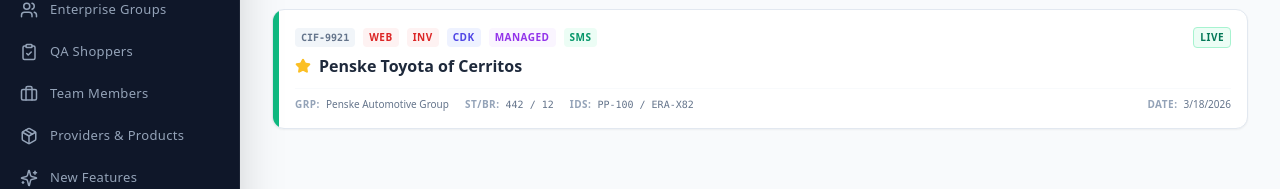
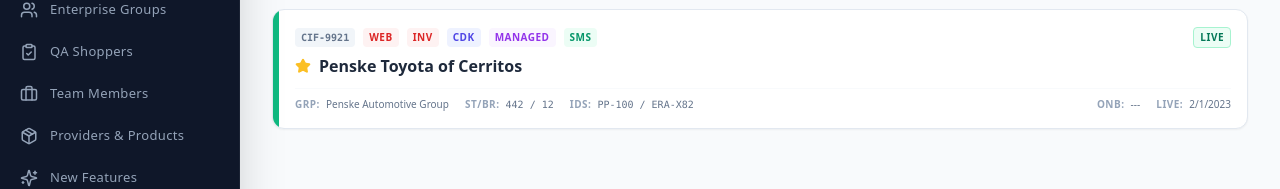
Before and after one commit to wallacejs2/DUBS, a React (Vite) app: page / in a window 1280 px wide. Both pictures are taken after a click on the button "Dealerships". Shown: the part 161-350 px from the top of the page. Built offline with nearby package versions, Linux system fonts and the light colour scheme.

Commit message:
Replace received date with onboarding and go-live dates on dealership card
Bottom-right of the card now shows Onb: and Live: instead of the created_at date.

https://claude.ai/code/session_019po6h1gwfsPUdwSiAW2jEq

```diff
--- a/components/DealershipCard.tsx
+++ b/components/DealershipCard.tsx
@@ -248,9 +248,14 @@ const DealershipCard: React.FC<DealershipCardProps> = ({
                <span className="font-mono">{dealership.pp_sys_id || '--'} / {dealership.era_system_id || '--'}</span>
             </div>
 
-            <div className="flex items-center gap-1.5 ml-auto" title="Received Date">
-               <span className="font-bold text-slate-400 uppercase tracking-wider">Date:</span>
-               <span>{formatDate(dealership.created_at)}</span>
+            <div className="flex items-center gap-1.5 ml-auto" title="Onboarding Date">
+               <span className="font-bold text-slate-400 uppercase tracking-wider">Onb:</span>
+               <span>{formatDate(dealership.onboarding_date)}</span>
+            </div>
+
+            <div className="flex items-center gap-1.5" title="Go Live Date">
+               <span className="font-bold text-slate-400 uppercase tracking-wider">Live:</span>
+               <span>{formatDate(dealership.go_live_date)}</span>
             </div>
         </div>
 
```
